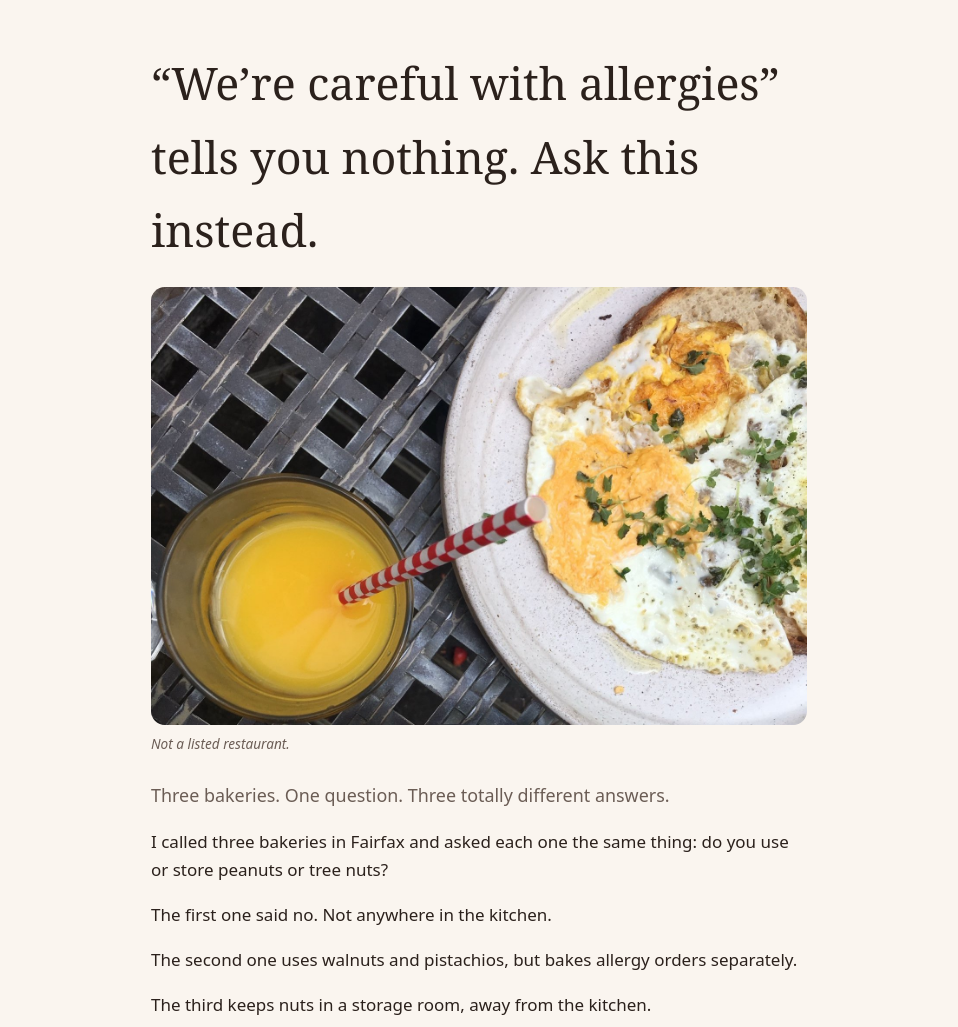
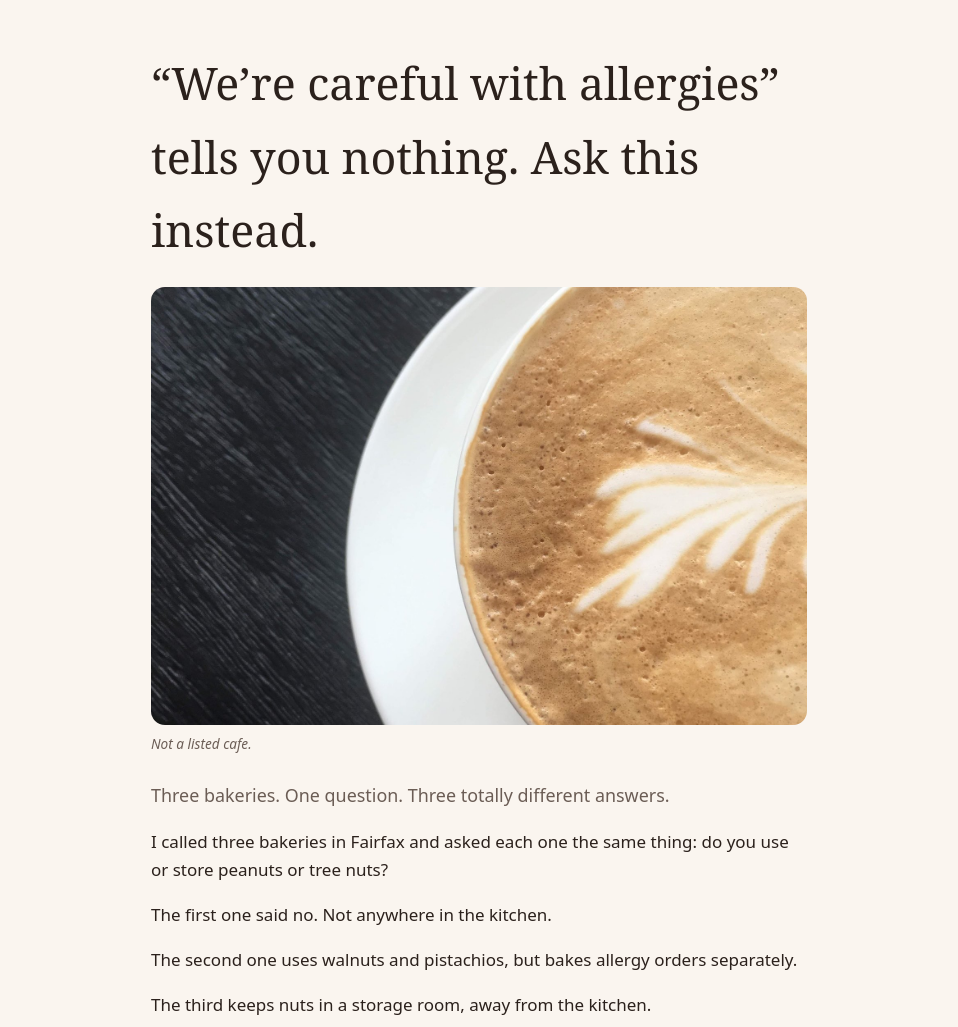
Before and after one commit to nutfreefairfax/nut-free-fairfax, a plain HTML site: page blog/how-to-ask-a-restaurant-about-a-nut-allergy.html in a window 1280 px wide. Shown: the part 70-1097 px from the top of the page, without its empty margins (161-1119 px from the left). Drawn offline with Linux system fonts and the light colour scheme.

Commit message:
Swap first post photo to the latte art photo, a better fit for the topic
Co-Authored-By: Claude Sonnet 5.5 <noreply@anthropic.com>
Claude-Session: https://claude.ai/code/session_01M3k4nQ7NCEPNUCAV7ffbyE

```diff
--- a/blog/how-to-ask-a-restaurant-about-a-nut-allergy.html
+++ b/blog/how-to-ask-a-restaurant-about-a-nut-allergy.html
@@ -22,8 +22,8 @@
   <main class="wrap doc post">
     <h1>&ldquo;We&rsquo;re careful with allergies&rdquo; tells you nothing. Ask this instead.</h1>
     <figure class="post-photo">
-      <img src="../images/eggs-brunch-table-wide.jpg" width="1512" height="1008" alt="Overhead view of a plate of fried eggs and herbs on toast next to a glass of orange juice with a red and white striped straw.">
-      <figcaption>Not a listed restaurant.</figcaption>
+      <img src="../images/latte-art-wide.jpg" width="1600" height="1067" alt="Close up of a latte with leaf shaped foam art in a white cup on a white saucer, on a dark wood table.">
+      <figcaption>Not a listed cafe.</figcaption>
     </figure>
     <p class="lead">Three bakeries. One question. Three totally different answers.</p>
 
```
Also changed, not shown: images/eggs-brunch-table-wide.jpg (deleted), images/latte-art-wide.jpg (added).
